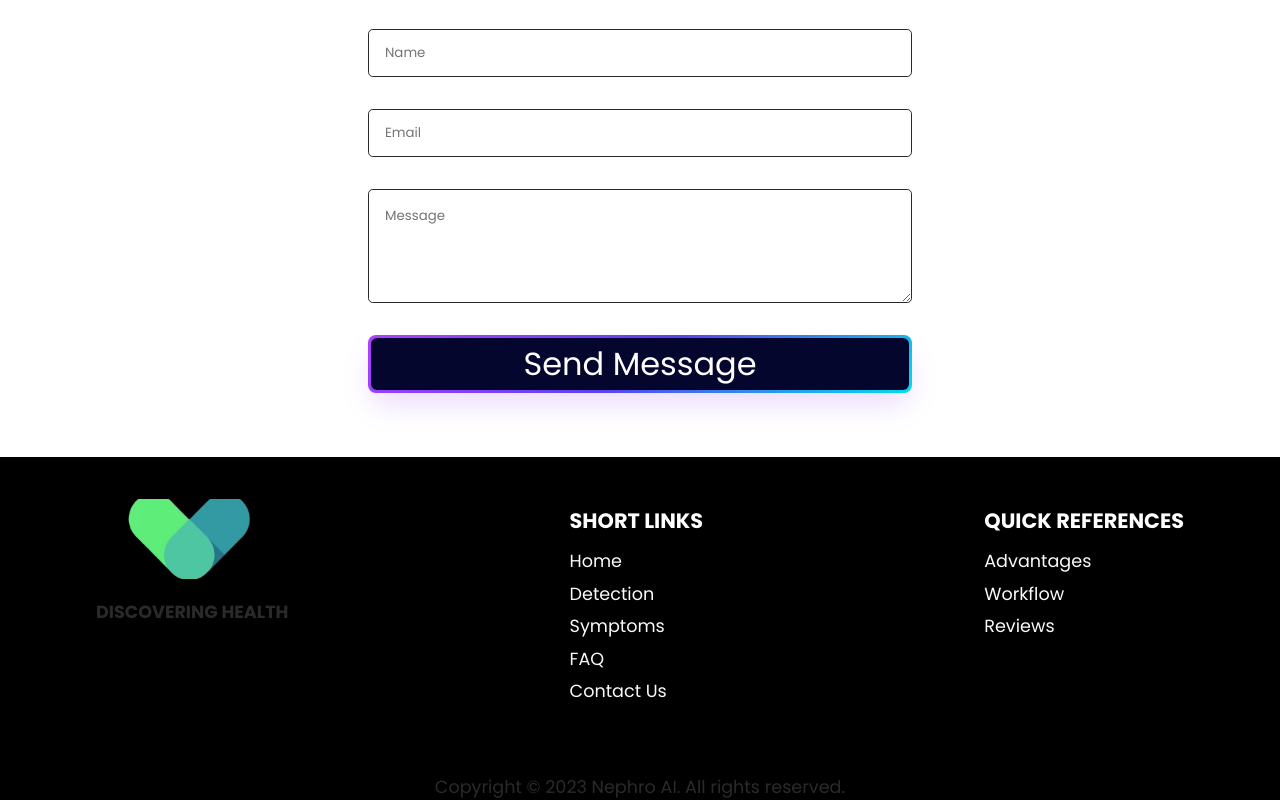
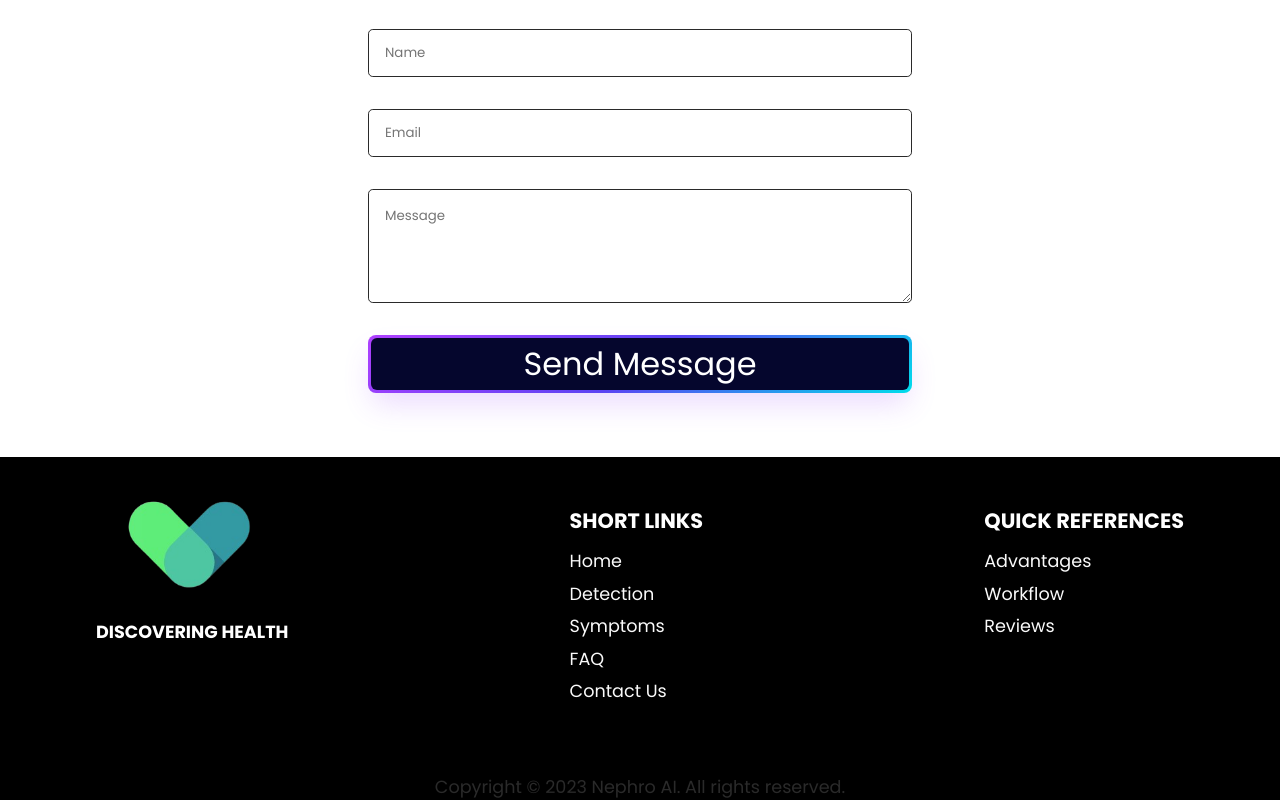
Before and after one commit to Team-Captivators/Nephro-Disease-Detection, a React (Create React App) app: page / in a window 1280 px wide. Shown: the part 5464-6264 px from the top of the page. Built offline with nearby package versions, Linux system fonts and the light colour scheme.

Commit message:
Update Footer

```diff
--- a/src/components/Footer.css
+++ b/src/components/Footer.css
@@ -20,12 +20,14 @@ h4{
 }
 
 .footer-logo{
-    padding-top: 10px;
-    height: 90px;
+    padding-top: 5px;
+    height: 110px;
 }
+
 .firstcol p{
     padding-top: 20px;
     font-weight: bold;
+    color: #fff;
 }
 
 a{
@@ -44,7 +46,7 @@ a:hover{
 }
 
 .frowtwo {
-    color: #fff;
+    color: #ffffff;
     background-color: #000;
 }
 
```
